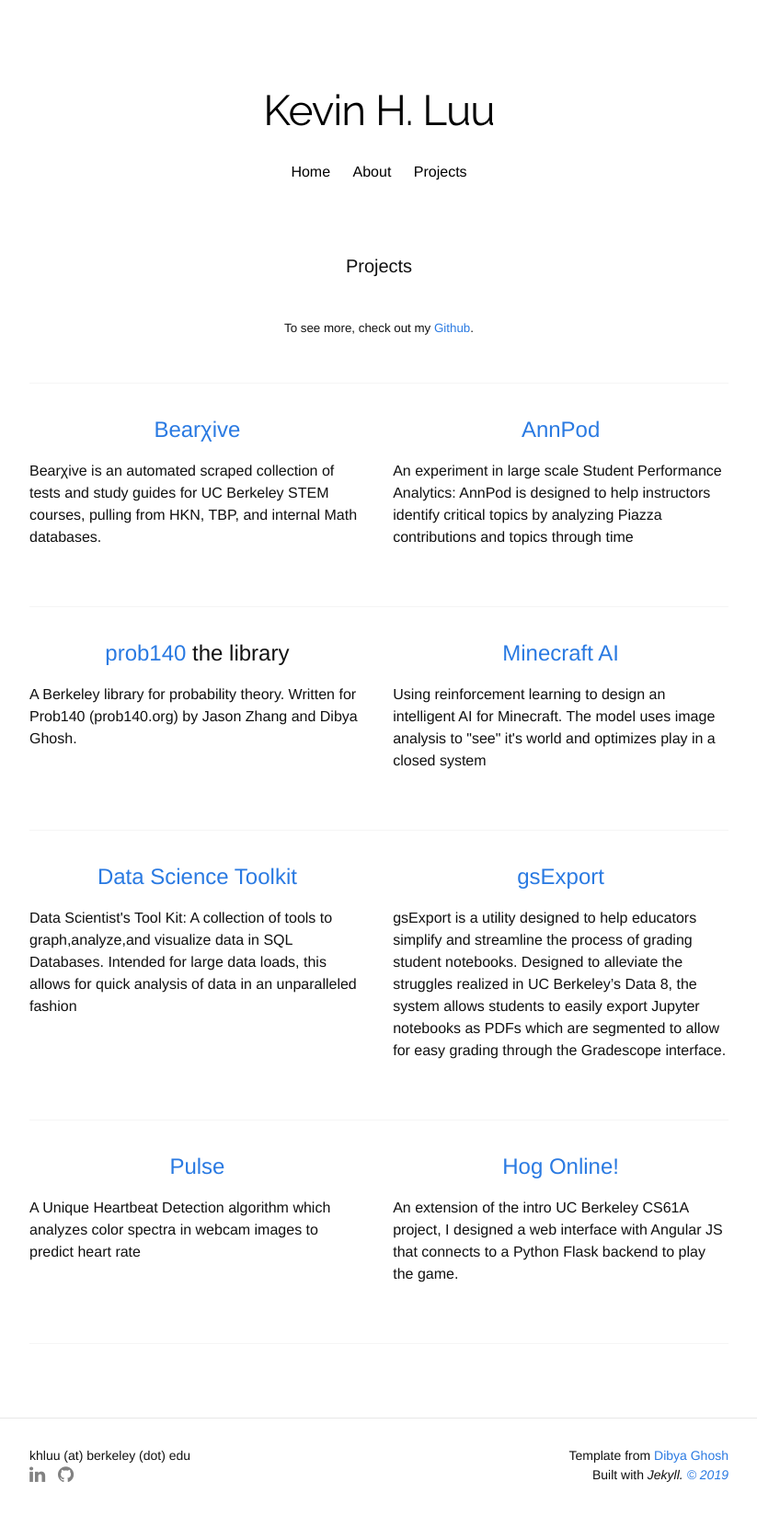
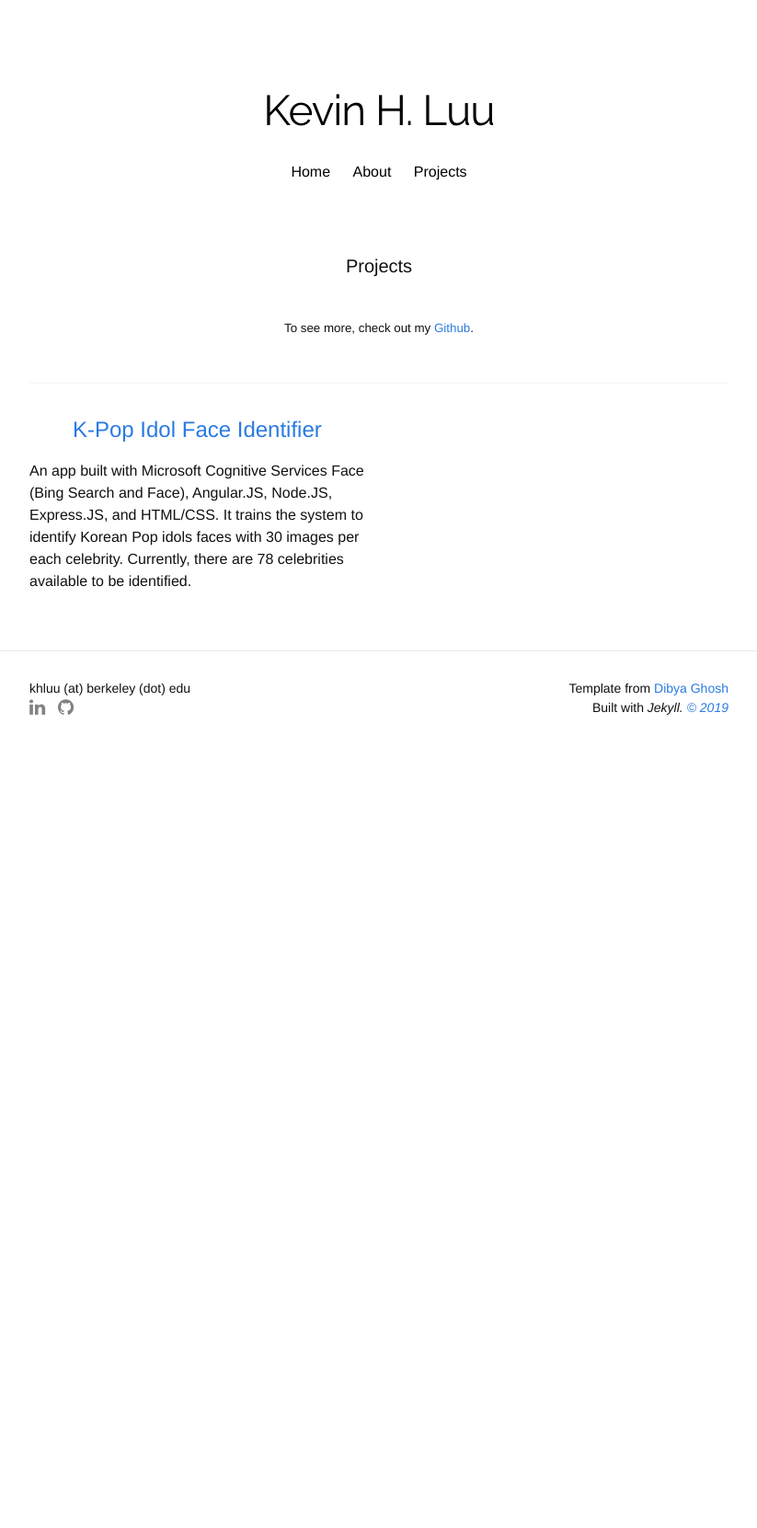
Before and after one commit to khluu/khluu.github.io, a Jekyll site: the page built from projects.html, in a window 1280 px wide. Shown: the whole page at 92% size, without its empty margins (228-1051 px from the left). Built offline with Jekyll 4.4.1, drawn with Linux system fonts in a browser that asks for light colours; nearby versions of some CDN libraries; some web fonts are replaced; after the commit the page ends 900 px from its top, so only the background shows below that.

Commit message:
update project 1

```diff
--- a/_layouts/layout.html
+++ b/_layouts/layout.html
@@ -11,7 +11,7 @@
           <ul class="menu-section-list">
               <li><a class="page-link" href="{{site.github.url}}/">Home</a>
               <li><a class="page-link" href="{{site.github.url}}/about">About</a></li>
-              <li><a class="page-link" href="{{site.github.url}}/project">Projects</a></li>
+              <li><a class="page-link" href="{{site.github.url}}/projects">Projects</a></li>
           </ul>
         </section>
       </header>
@@ -34,7 +34,7 @@
                 <ul>
                     <li><a href="{{site.github.url}}/"> Home </a></li>
                     <li><a href="{{site.github.url}}/about">About</a></li>
-                    <li><a href="{{site.github.url}}/project">Projects</a></li>
+                    <li><a href="{{site.github.url}}/projects">Projects</a></li>
                 </ul>
               </div>
             </nav>
--- a/projects.html
+++ b/projects.html
@@ -4,7 +4,7 @@ title: "Projects"
 ---
 
 <h1 class="page-heading">Projects</h1>
-<center> <small>  To see more, check out my <a href="https://github.com/dibyaghosh"> Github</a>. </small> </center>
+<center> <small>  To see more, check out my <a href="https://github.com/khluu"> Github</a>. </small> </center>
 <div class="divider"></div>
 
 <div class="row">
@@ -12,109 +12,21 @@ title: "Projects"
 
   <div class="six columns">
 
-    <h2><a class="post-link" href="https://labs.dibya.xyz/bearxiv">Bearχive</a></h2>
+    <h2><a class="post-link" href="https://khluu.github.io/kpop-idol-face-identifier">K-Pop Idol Face Identifier</a></h2>
     <p>
-        Bearχive is an automated scraped collection of tests and study guides for UC Berkeley STEM courses,
-         pulling from HKN, TBP, and internal Math databases.
+        An app built with Microsoft Cognitive Services Face (Bing Search and Face), Angular.JS, Node.JS, Express.JS, and HTML/CSS. It trains the system to identify Korean Pop idols faces with 30 images per each celebrity. Currently, there are 78 celebrities available to be identified.
     </p>
 
 
   </div>
-
+  <!--
   <div class="six columns">
 
-    <h2><a class="post-link" href="/projects/dynamicnumber">AnnPod</a></h2>
-    <p>An experiment in large scale Student Performance Analytics: AnnPod is designed to help instructors identify critical topics
-        by analyzing Piazza contributions and topics through time</p>
+    <h2><a class="post-link" href="">s</a></h2>
+    <p></p>
 
 
   </div>
-
+  -->
 
 </div>
-<div class="divider"></div>
-
-<div class="row">
-
-
-  <div class="six columns">
-
-    <h2><a class="post-link" href="https://gitlab.com/probability/prob140">prob140</a> the library</h2>
-    <p>
-     A Berkeley library for probability theory.
-    Written for Prob140 (prob140.org)  by Jason Zhang and Dibya Ghosh.
-    </p>
-
-
-  </div>
-
-  <div class="six columns">
-
-    <h2><a class="post-link" href="https://github.com/dibyaghosh/minecraft-ai">Minecraft AI</a></h2>
-    <p>Using reinforcement learning to design an intelligent AI for Minecraft. The model uses image analysis to "see" it's world and optimizes play in a closed system
-</p>
-
-
-  </div>
-
-
-</div>
-<div class="divider"></div>
-
-<div class="row">
-
-
-  <div class="six columns">
-
-    <h2><a class="post-link" href="https://github.com/dibyaghosh/dbTable">Data Science Toolkit</a></h2>
-    <p>
-Data Scientist's Tool Kit: A collection of tools to graph,analyze,and visualize data in SQL Databases.
-Intended for large data loads, this allows for quick analysis of data in an unparalleled fashion
-    </p>
-
-
-  </div>
-
-  <div class="six columns">
-
-    <h2><a class="post-link" href="https://github.com/dibyaghosh/gsExport">gsExport</a></h2>
-    <p>
-        gsExport is a utility designed to help educators simplify and streamline the process of grading student notebooks.
-        Designed to alleviate the struggles realized in UC Berkeley’s Data 8, the system allows students to easily export
-        Jupyter notebooks as PDFs which are segmented to allow for easy grading through the Gradescope interface.
-    </p>
-
-
-  </div>
-
-
-</div>
-<div class="divider"></div>
-
-<div class="row">
-
-
-  <div class="six columns">
-
-    <h2><a class="post-link" href="https://labs.dibya.xyz/bearxiv">Pulse</a></h2>
-    <p>
-A Unique Heartbeat Detection algorithm which analyzes color spectra in webcam images to predict heart rate
-    </p>
-
-
-  </div>
-
-  <div class="six columns">
-
-    <h2><a class="post-link" href="/projects/dynamicnumber">Hog Online!</a></h2>
-    <p>An extension of the intro UC Berkeley CS61A project,
-        I designed a web interface with Angular JS that connects to a Python Flask backend to play the game.
-
-</p>
-
-
-  </div>
-
-
-</div>
-<div class="divider"></div>
```
Also changed, not shown: 1 other file.
